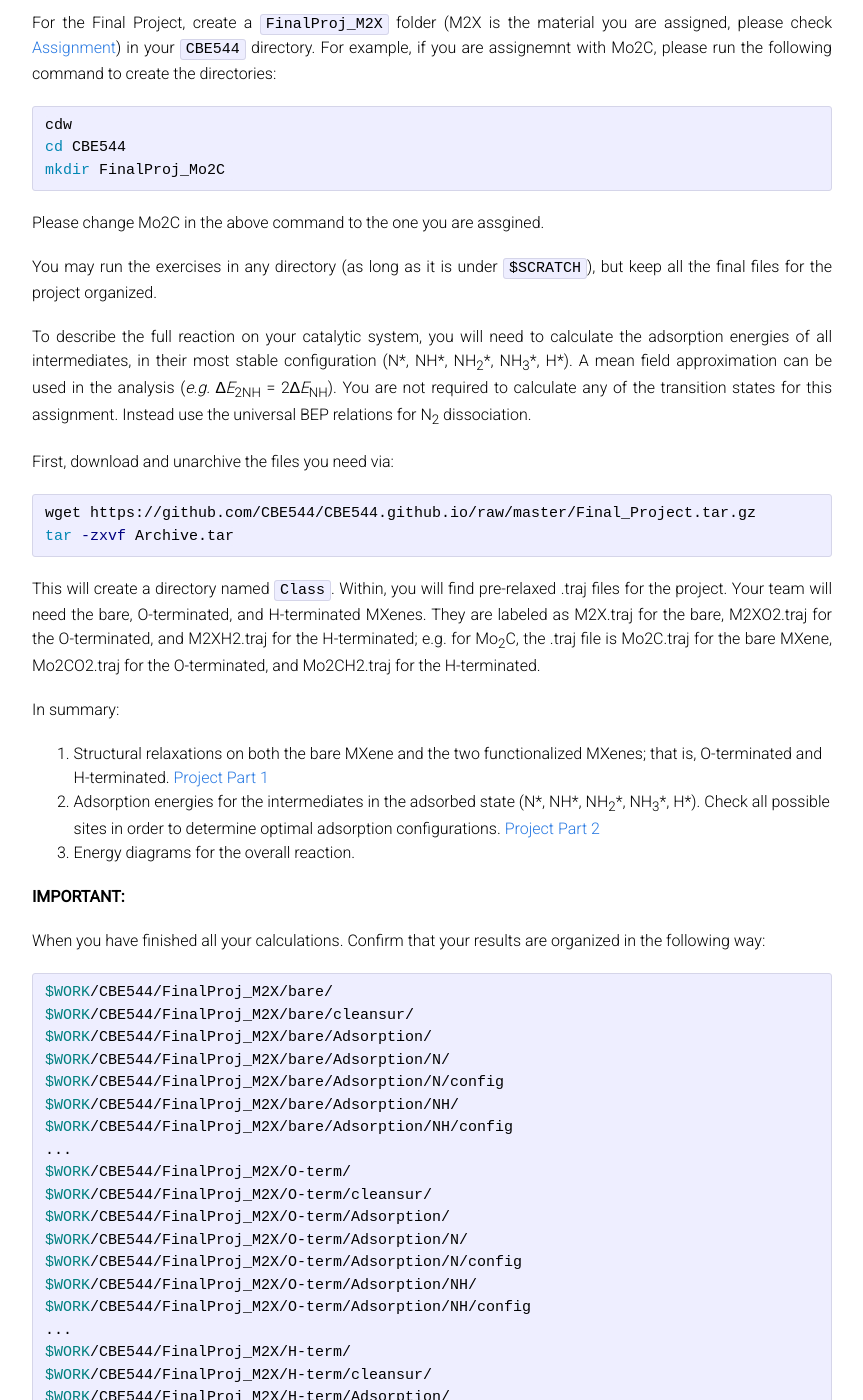
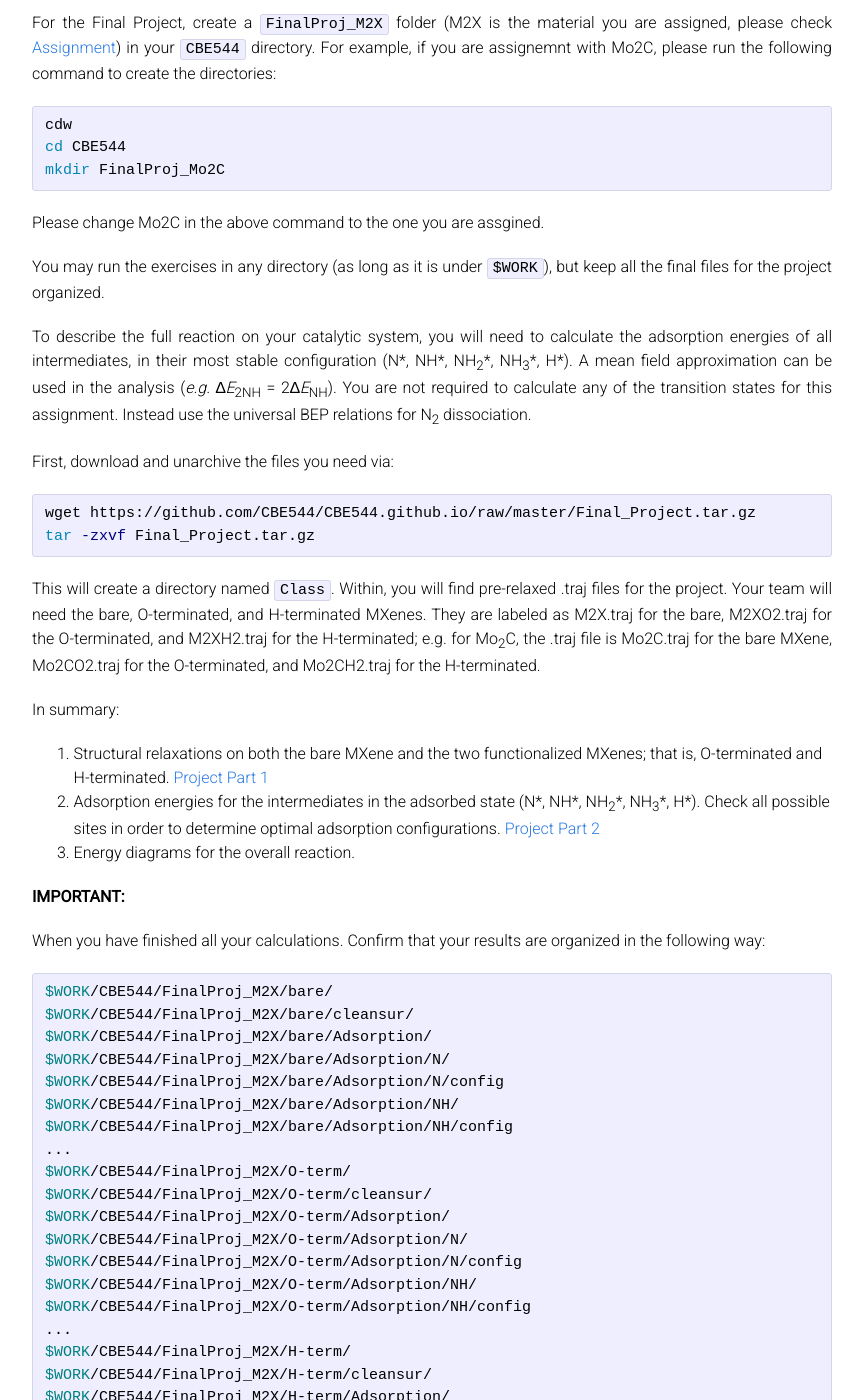
Before and after one commit to vojale/CBE544-2018.github.io, a Jekyll site: the page built from ProjectDescription.md, in a window 1280 px wide and 1400 px high, scrolled down 2375 px. Shown: the whole window, without its empty margins (208-1071 px from the left). Built offline with Jekyll 4.4.1, drawn with Linux system fonts in a browser that asks for light colours; formulas are drawn with MathJax 3; our own code applies the rules of GitHub Pages for plain Markdown files; some of the changed text lies outside the part shown.

Commit message:
Update ProjectDescription.md

````diff
--- a/ProjectDescription.md
+++ b/ProjectDescription.md
@@ -76,7 +76,7 @@ mkdir FinalProj_Mo2C
 ```
 Please change Mo2C in the above command to the one you are assgined.
 
-You may run the exercises in any directory (as long as it is under `$SCRATCH`), but keep all the final files for the project organized.
+You may run the exercises in any directory (as long as it is under `$WORK`), but keep all the final files for the project organized.
 
 To describe the full reaction on your catalytic system, you will need to calculate the adsorption energies of all intermediates, in their most stable configuration (N\*, NH\*, NH<sub>2</sub>\*, NH<sub>3</sub>\*, H\*). A mean field approximation can be used in the analysis (*e.g.* ∆*E*<sub>2NH</sub> = 2∆*E*<sub>NH</sub>). You are not required to calculate any of the transition states for this assignment. Instead use the universal BEP relations for N<sub>2</sub> dissociation.
 
@@ -84,7 +84,7 @@ First, download and unarchive the files you need via:
 
 ```bash
 wget https://github.com/CBE544/CBE544.github.io/raw/master/Final_Project.tar.gz
-tar -zxvf Archive.tar
+tar -zxvf Final_Project.tar.gz
 ```
 
 This will create a directory named `Class`. Within, you will find pre-relaxed .traj files for the project. Your team will need the bare, O-terminated, and H-terminated MXenes. They are labeled as M2X.traj for the bare, M2XO2.traj for the O-terminated, and M2XH2.traj for the H-terminated; e.g. for Mo<sub>2</sub>C, the .traj file is Mo2C.traj for the bare MXene, Mo2CO2.traj for the O-terminated, and Mo2CH2.traj for the H-terminated.
````
Also changed, not shown: other parts of ProjectDescription.md (+1 -1 lines).
